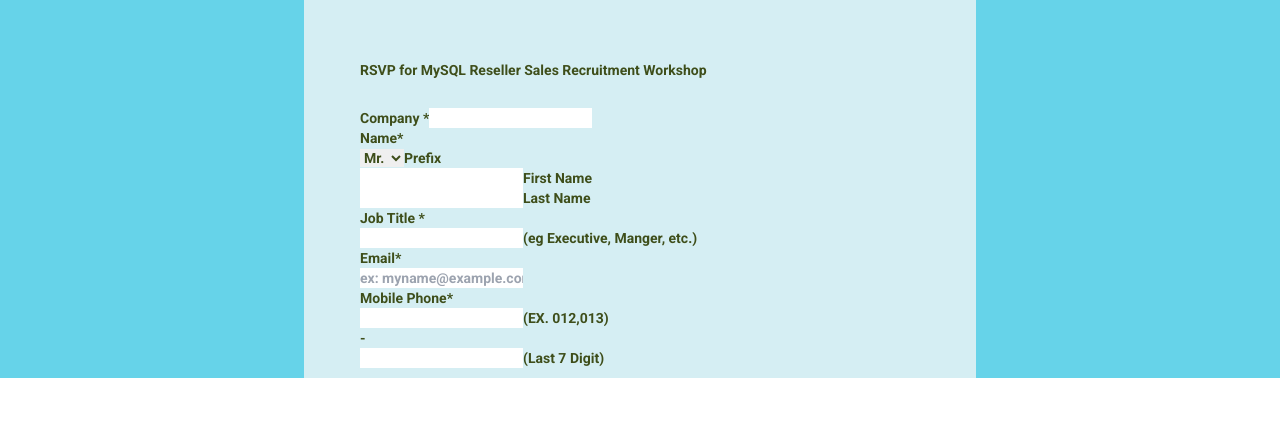
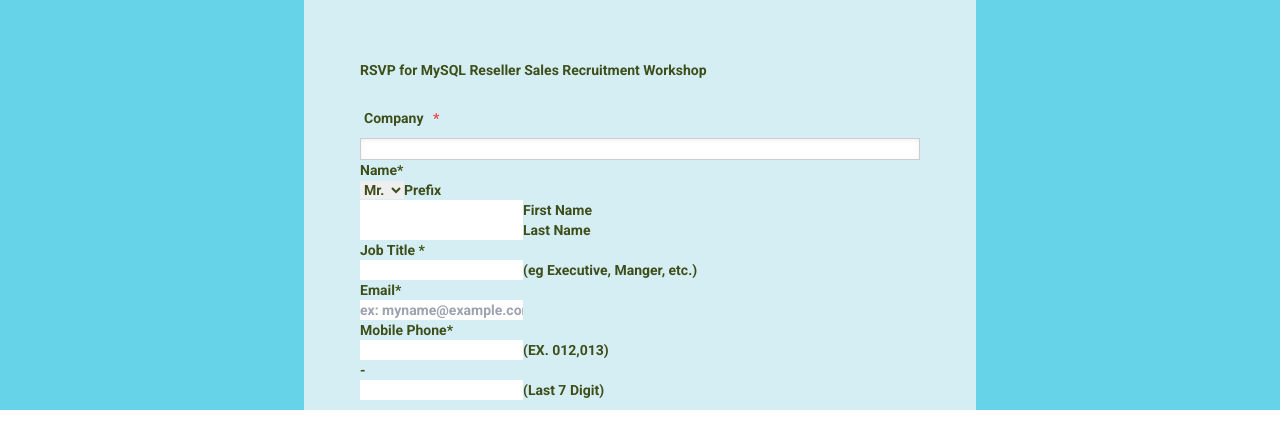
Before and after one commit to JimeBlue/mysql-workshop, a Vue app: page / in a window 1280 px wide. Shown: the top 448 px of the page. Built offline with nearby package versions, Linux system fonts and the light colour scheme.

Commit message:
Finish style company input

```diff
--- a/src/components/Form.vue
+++ b/src/components/Form.vue
@@ -4,9 +4,15 @@
     <h1 class="my-7">RSVP for MySQL Reseller Sales Recruitment Workshop</h1>
     <form action="">
       <ul>
-        <li>
-          <label for="company">Company <span>*</span></label>
-          <input type="text" id="company" />
+        <li class="flex flex-col">
+          <label for="company" class="inline-block px-1 mb-2.5"
+            >Company <span class="text-red-500 ml-1.5">*</span></label
+          >
+          <input
+            type="text"
+            id="company"
+            class="inline-block border-solid border border-[#ccc] shadow-inner shadow-[0px_1px_2px_rgba(204,204,204/ 0.05)]"
+          />
         </li>
         <li>
           <label for="title">Name<span>*</span></label>
```
